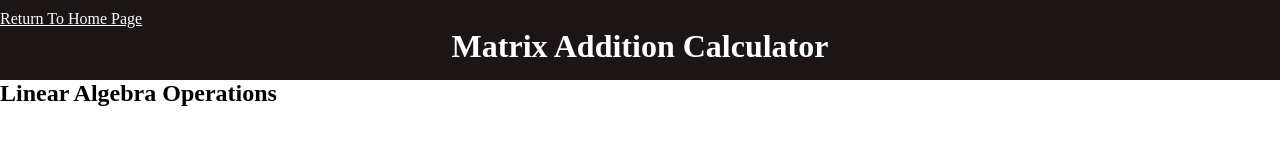
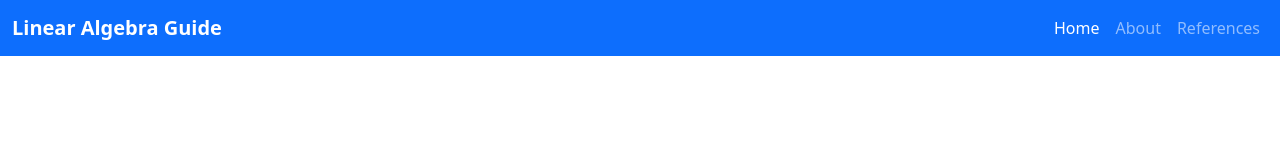
Before and after one commit to CowBreado/LinearAlgebra_Finals, a plain HTML site: page calculators/matrix-addition.html in a window 1280 px wide. Drawn offline with nearby package versions, Linux system fonts and the light colour scheme; files that its build step writes are made by us from their sources.

Commit message:
Removed Garbage Files and Refactored Top Navigation Bar with Bootstrap

```diff
--- a/calculators/matrix-addition.html
+++ b/calculators/matrix-addition.html
@@ -3,22 +3,41 @@
         <head>
             <title>Linear Algebra Finals Project</title>
             <link rel="stylesheet" href="../styles.css">
+             <!--Bootstrap CSS-->
+            <link href="https://cdn.jsdelivr.net/npm/bootstrap@5.3.3/dist/css/bootstrap.min.css" rel="stylesheet"/>
+            <!--Personal CSS-->
+            <link rel="stylesheet" href="styles.css" />
         </head>
 
-        <body>
+        <div>
+  <!-- Header / Navbar -->
+  <nav class="navbar navbar-expand-lg navbar-dark bg-primary">
+    <div class="container-fluid">
+      <a class="navbar-brand fw-bold" href="./index.html">Linear Algebra Guide</a>
+      <button
+        class="navbar-toggler"
+        type="button"
+        data-bs-toggle="collapse"
+        data-bs-target="#navbarNav"
+        aria-controls="navbarNav"
+        aria-expanded="false"
+        aria-label="Toggle navigation"
+      >
+      <!-- Button Icon-->
+        <span class="navbar-toggler-icon"></span>
+      </button>
 
-            <div class="header">
-                <a href="../index.html" style="color:white; padding-top:10px; display: block;">Return To Home Page</a>
-                <h1 class="title-header title-text">Matrix Addition Calculator</h1>
-            </div>
-
-            <div>
-                <h2 class="secondary-text">Linear Algebra Operations</h2>
-            </div>
+      <!-- Drop Down Buttons-->
+      <div class="collapse navbar-collapse justify-content-end" id="navbarNav">
+        <ul class="navbar-nav">
+          <li class="nav-item"><a class="nav-link active" aria-current="page" href="#">Home</a></li>
+          <li class="nav-item"><a class="nav-link" href="/index/about.html">About</a></li>
+          <li class="nav-item"><a class="nav-link" href="/index/reference.html">References</a></li>
+        </ul>
+      </div>
+    </div>
+  </nav>
+</div>
 
 
-
-
-
-        </body>
     </html>
```
Also changed, not shown: index.html (+10 -0 lines), calculators/CSELEC VIDEO RECORDING.txt (deleted), calculators/funny.html (deleted), calculators/magdradrawing ng diagram based sa p.txt (deleted), styles.css (line endings or trailing spaces).
